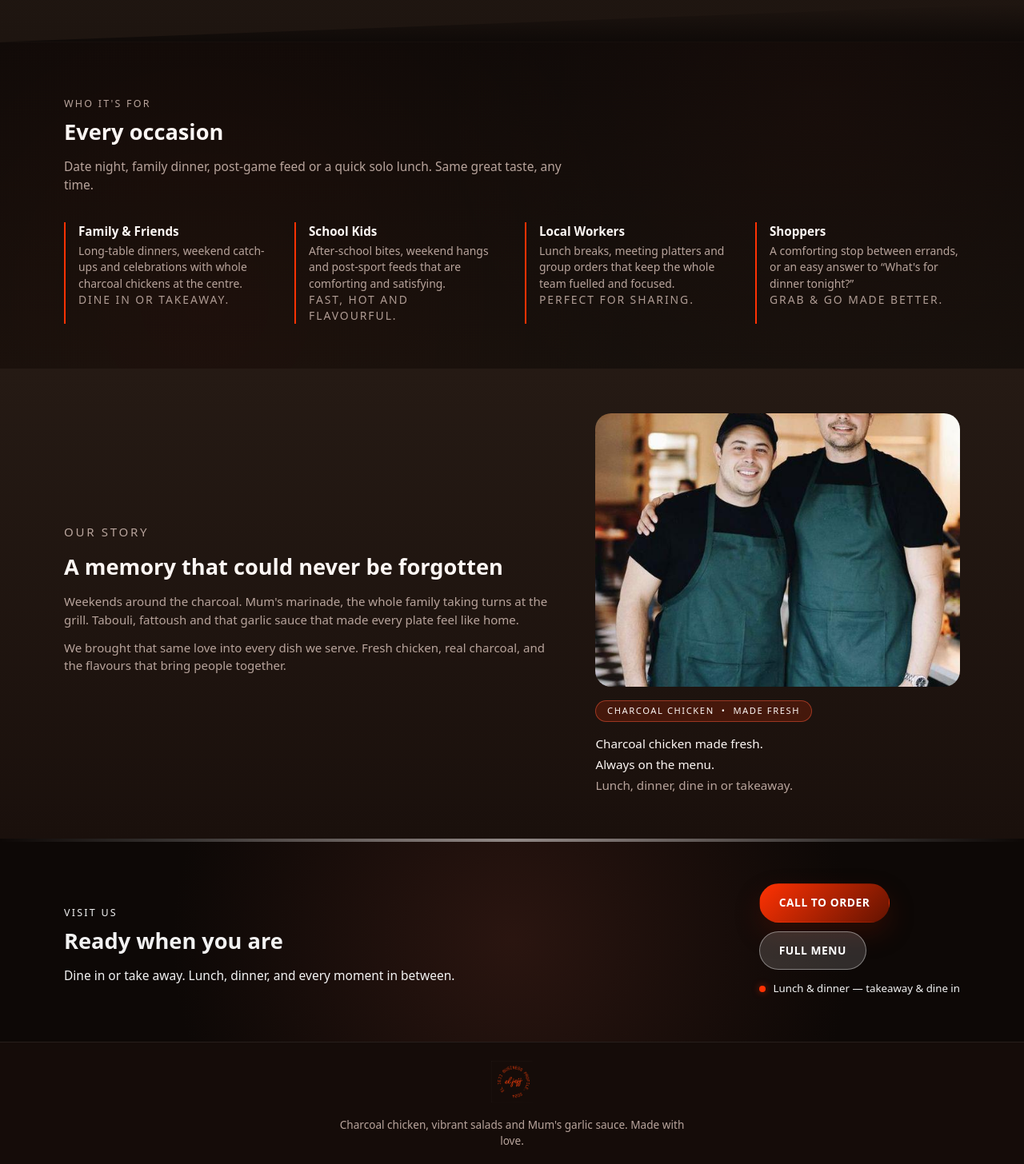
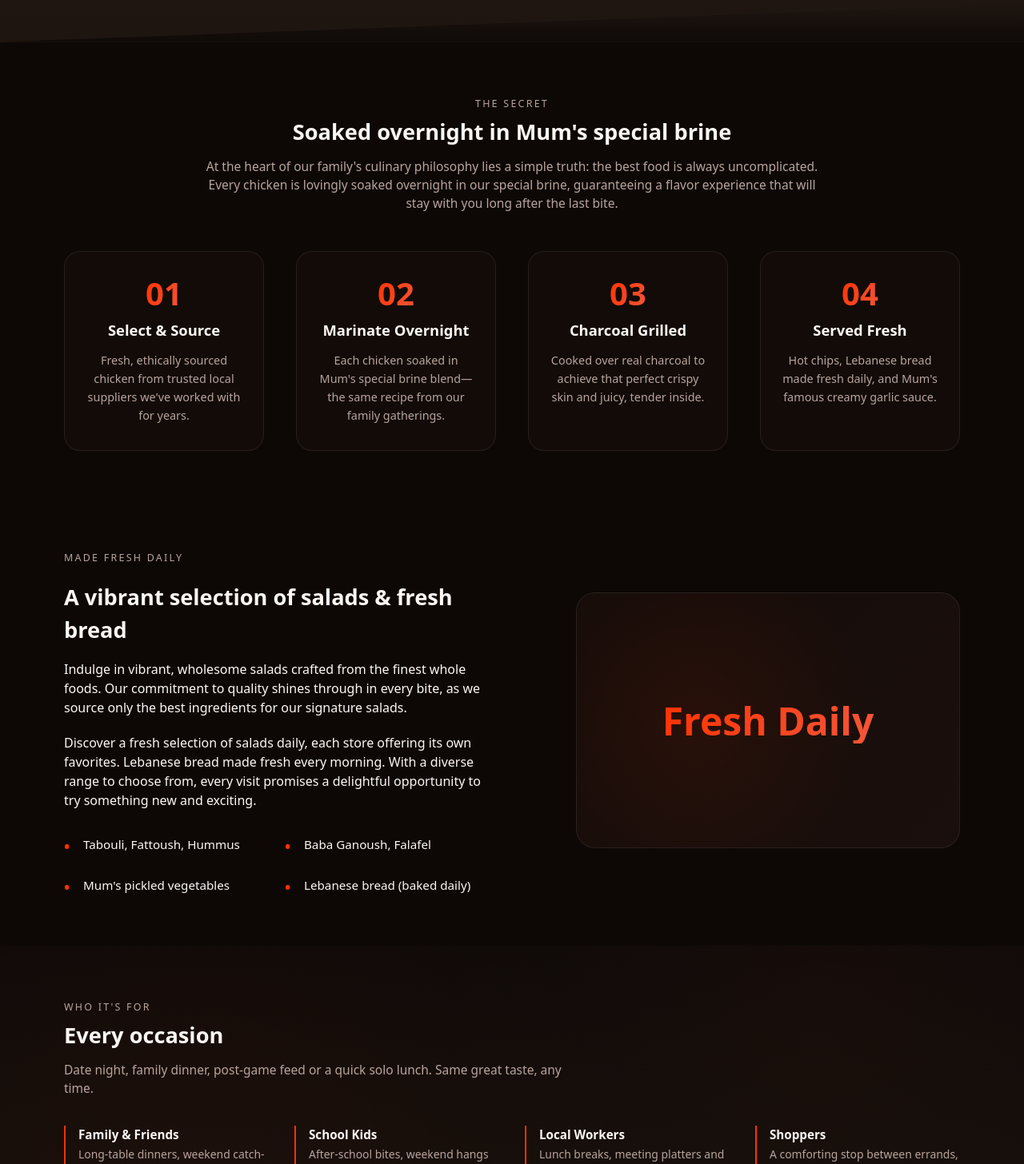
Before and after one commit to OuadiAMine/Eljajj, a React (Vite) app: page / in a window 1280 px wide. Shown: the part 1820-3276 px from the top of the page at 80% size. Built offline with nearby package versions, Linux system fonts and the light colour scheme.

Commit message:
Add new sections inspired by business profile: The Secret, Made Fresh Daily, Our Values

```diff
--- a/src/App.css
+++ b/src/App.css
@@ -838,6 +838,167 @@
   box-shadow: 0 0 8px rgba(255, 50, 3, 0.5);
 }
 
+/* —— New Sections Styles —— */
+.section-header.centered {
+  text-align: center;
+  max-width: 48rem;
+  margin-left: auto;
+  margin-right: auto;
+}
+
+.process-grid {
+  display: grid;
+  grid-template-columns: repeat(auto-fit, minmax(240px, 1fr));
+  gap: 2.5rem;
+  margin-top: 3rem;
+}
+
+.process-step {
+  text-align: center;
+  padding: 2rem 1.5rem;
+  border-radius: 1.25rem;
+  background: var(--card-bg);
+  border: 1px solid var(--border-subtle);
+  transition: transform 0.4s ease-out, border-color 0.4s ease-out;
+}
+
+.process-step:hover {
+  transform: translateY(-4px);
+  border-color: var(--color-primary);
+}
+
+.process-number {
+  display: inline-block;
+  font-size: 2.5rem;
+  font-weight: 800;
+  background: linear-gradient(120deg, var(--color-primary), var(--color-accent));
+  -webkit-background-clip: text;
+  background-clip: text;
+  color: transparent;
+  margin-bottom: 0.75rem;
+  line-height: 1;
+}
+
+.process-step h3 {
+  margin: 0 0 0.75rem;
+  font-size: 1.15rem;
+  font-weight: 600;
+}
+
+.process-step p {
+  margin: 0;
+  font-size: 0.9rem;
+  color: var(--color-muted);
+  line-height: 1.6;
+}
+
+.split-content {
+  display: grid;
+  grid-template-columns: 1.2fr 1fr;
+  gap: 4rem;
+  align-items: center;
+}
+
+.split-text {
+  max-width: 540px;
+}
+
+.split-text p {
+  margin-bottom: 1.25rem;
+}
+
+.fresh-list {
+  list-style: none;
+  padding: 0;
+  margin: 1.5rem 0 0;
+  display: grid;
+  grid-template-columns: repeat(auto-fit, minmax(180px, 1fr));
+  gap: 0.75rem;
+}
+
+.fresh-list li {
+  padding: 0.5rem 0;
+  font-size: 0.95rem;
+  color: var(--color-text);
+  position: relative;
+  padding-left: 1.5rem;
+}
+
+.fresh-list li::before {
+  content: '•';
+  position: absolute;
+  left: 0;
+  color: var(--color-primary);
+  font-weight: 700;
+  font-size: 1.2rem;
+}
+
+.split-visual {
+  display: flex;
+  align-items: center;
+  justify-content: center;
+  min-height: 320px;
+  background: linear-gradient(135deg, var(--color-surface-soft), var(--color-surface));
+  border-radius: 1.5rem;
+  border: 1px solid var(--border-subtle);
+  position: relative;
+  overflow: hidden;
+}
+
+.split-visual::before {
+  content: '';
+  position: absolute;
+  inset: 0;
+  background: radial-gradient(circle at 30% 50%, rgba(255, 50, 3, 0.08), transparent 60%);
+  pointer-events: none;
+}
+
+.fresh-badge {
+  font-size: 3rem;
+  font-weight: 800;
+  background: linear-gradient(120deg, var(--color-primary), var(--color-accent));
+  -webkit-background-clip: text;
+  background-clip: text;
+  color: transparent;
+  text-align: center;
+  line-height: 1.2;
+  position: relative;
+  z-index: 1;
+}
+
+.values-grid {
+  display: grid;
+  grid-template-columns: repeat(auto-fit, minmax(280px, 1fr));
+  gap: 2rem;
+  margin-top: 3rem;
+}
+
+.value-card {
+  padding: 2rem 1.75rem;
+  border-left: 3px solid var(--color-primary);
+  background: var(--card-bg);
+  border-radius: 0.75rem;
+  transition: padding-left 0.4s ease-out, border-color 0.4s ease-out;
+}
+
+.value-card:hover {
+  padding-left: 2.25rem;
+  border-color: var(--color-accent);
+}
+
+.value-card h3 {
+  margin: 0 0 0.75rem;
+  font-size: 1.25rem;
+  font-weight: 600;
+}
+
+.value-card p {
+  margin: 0;
+  font-size: 0.95rem;
+  color: var(--color-muted);
+  line-height: 1.65;
+}
+
 .site-footer {
   border-top: 1px solid var(--border-subtle);
   padding: 1.4rem 1.5rem 1.8rem;
@@ -1006,6 +1167,21 @@
     gap: 1.5rem;
   }
 
+  .process-grid {
+    grid-template-columns: 1fr;
+    gap: 1.5rem;
+  }
+
+  .split-content {
+    grid-template-columns: 1fr;
+    gap: 2.5rem;
+  }
+
+  .values-grid {
+    grid-template-columns: 1fr;
+    gap: 1.5rem;
+  }
+
   .audience-grid {
     gap: 1rem 0;
   }
--- a/src/App.jsx
+++ b/src/App.jsx
@@ -208,8 +208,77 @@ function App() {
         </section>
 
         <section
+          ref={(el) => setSectionRef(el, 1)}
+          className="section reveal"
+          aria-labelledby="secret-heading"
+        >
+          <div className="section-inner">
+            <header className="section-header centered">
+              <p className="eyebrow">The Secret</p>
+              <h2 id="secret-heading">Soaked overnight in Mum&apos;s special brine</h2>
+              <p className="section-lead">
+                At the heart of our family&apos;s culinary philosophy lies a simple truth: the best food is always uncomplicated. Every chicken is lovingly soaked overnight in our special brine, guaranteeing a flavor experience that will stay with you long after the last bite.
+              </p>
+            </header>
+
+            <div className="process-grid">
+              <div className="process-step">
+                <span className="process-number">01</span>
+                <h3>Select & Source</h3>
+                <p>Fresh, ethically sourced chicken from trusted local suppliers we&apos;ve worked with for years.</p>
+              </div>
+              <div className="process-step">
+                <span className="process-number">02</span>
+                <h3>Marinate Overnight</h3>
+                <p>Each chicken soaked in Mum&apos;s special brine blend—the same recipe from our family gatherings.</p>
+              </div>
+              <div className="process-step">
+                <span className="process-number">03</span>
+                <h3>Charcoal Grilled</h3>
+                <p>Cooked over real charcoal to achieve that perfect crispy skin and juicy, tender inside.</p>
+              </div>
+              <div className="process-step">
+                <span className="process-number">04</span>
+                <h3>Served Fresh</h3>
+                <p>Hot chips, Lebanese bread made fresh daily, and Mum&apos;s famous creamy garlic sauce.</p>
+              </div>
+            </div>
+          </div>
+        </section>
+
+        <section
+          ref={(el) => setSectionRef(el, 2)}
+          className="section section-alt reveal"
+          aria-labelledby="fresh-heading"
+        >
+          <div className="section-inner">
+            <div className="split-content">
+              <div className="split-text">
+                <p className="eyebrow">Made Fresh Daily</p>
+                <h2 id="fresh-heading">A vibrant selection of salads & fresh bread</h2>
+                <p>
+                  Indulge in vibrant, wholesome salads crafted from the finest whole foods. Our commitment to quality shines through in every bite, as we source only the best ingredients for our signature salads.
+                </p>
+                <p>
+                  Discover a fresh selection of salads daily, each store offering its own favorites. Lebanese bread made fresh every morning. With a diverse range to choose from, every visit promises a delightful opportunity to try something new and exciting.
+                </p>
+                <ul className="fresh-list">
+                  <li>Tabouli, Fattoush, Hummus</li>
+                  <li>Baba Ganoush, Falafel</li>
+                  <li>Mum&apos;s pickled vegetables</li>
+                  <li>Lebanese bread (baked daily)</li>
+                </ul>
+              </div>
+              <div className="split-visual">
+                <div className="fresh-badge">Fresh Daily</div>
+              </div>
+            </div>
+          </div>
+        </section>
+
+        <section
           id="experience"
-          ref={(el) => setSectionRef(el, 1)}
+          ref={(el) => setSectionRef(el, 3)}
           className="section reveal"
           aria-labelledby="experience-heading"
         >
@@ -265,7 +334,7 @@ function App() {
 
         <section
           id="story"
-          ref={(el) => setSectionRef(el, 2)}
+          ref={(el) => setSectionRef(el, 4)}
           className="section section-alt reveal"
           aria-labelledby="story-heading"
         >
@@ -302,8 +371,45 @@ function App() {
         </section>
 
         <section
+          ref={(el) => setSectionRef(el, 5)}
+          className="section reveal"
+          aria-labelledby="values-heading"
+        >
+          <div className="section-inner">
+            <header className="section-header centered">
+              <p className="eyebrow">Our Values</p>
+              <h2 id="values-heading">Operating with integrity</h2>
+              <p className="section-lead">
+                We deeply value our team, our customers, and our planet. Every decision we make reflects our commitment to quality, respect, and responsibility.
+              </p>
+            </header>
+
+            <div className="values-grid">
+              <div className="value-card">
+                <h3>Health & Safety</h3>
+                <p>
+                  Health and safety are paramount at El Jejj. We uphold rigorous standards to ensure every dish meets high protocols, prioritizing the well-being of customers and staff.
+                </p>
+              </div>
+              <div className="value-card">
+                <h3>Ethical Sourcing</h3>
+                <p>
+                  From responsibly sourced ingredients to sustainable practices, we ensure every bite reflects our dedication to quality and respect for the environment.
+                </p>
+              </div>
+              <div className="value-card">
+                <h3>Team First</h3>
+                <p>
+                  We provide a safe, supportive work environment. El Jejj invests in training, promotes respect, and listens to feedback to ensure every member feels valued.
+                </p>
+              </div>
+            </div>
+          </div>
+        </section>
+
+        <section
           id="visit"
-          ref={(el) => setSectionRef(el, 3)}
+          ref={(el) => setSectionRef(el, 6)}
           className="section section-cta reveal"
           aria-labelledby="visit-heading"
         >
```
